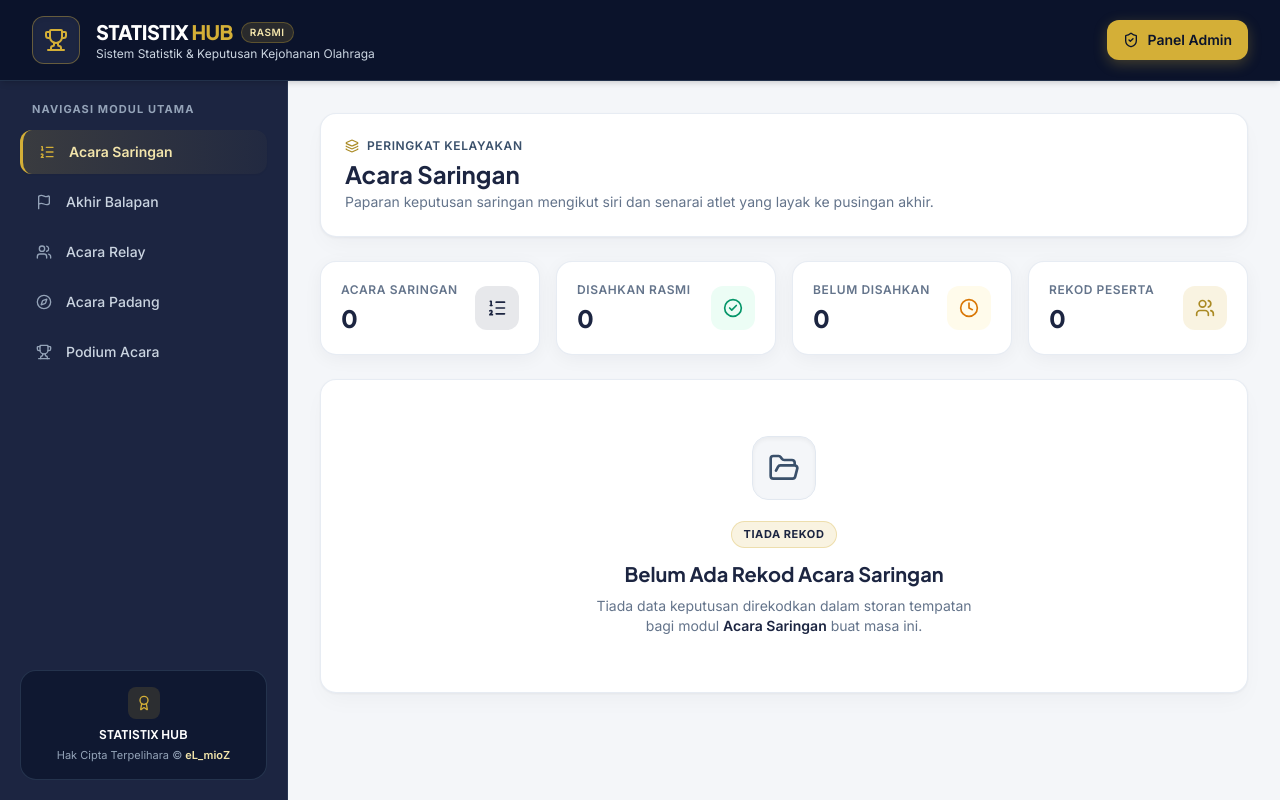
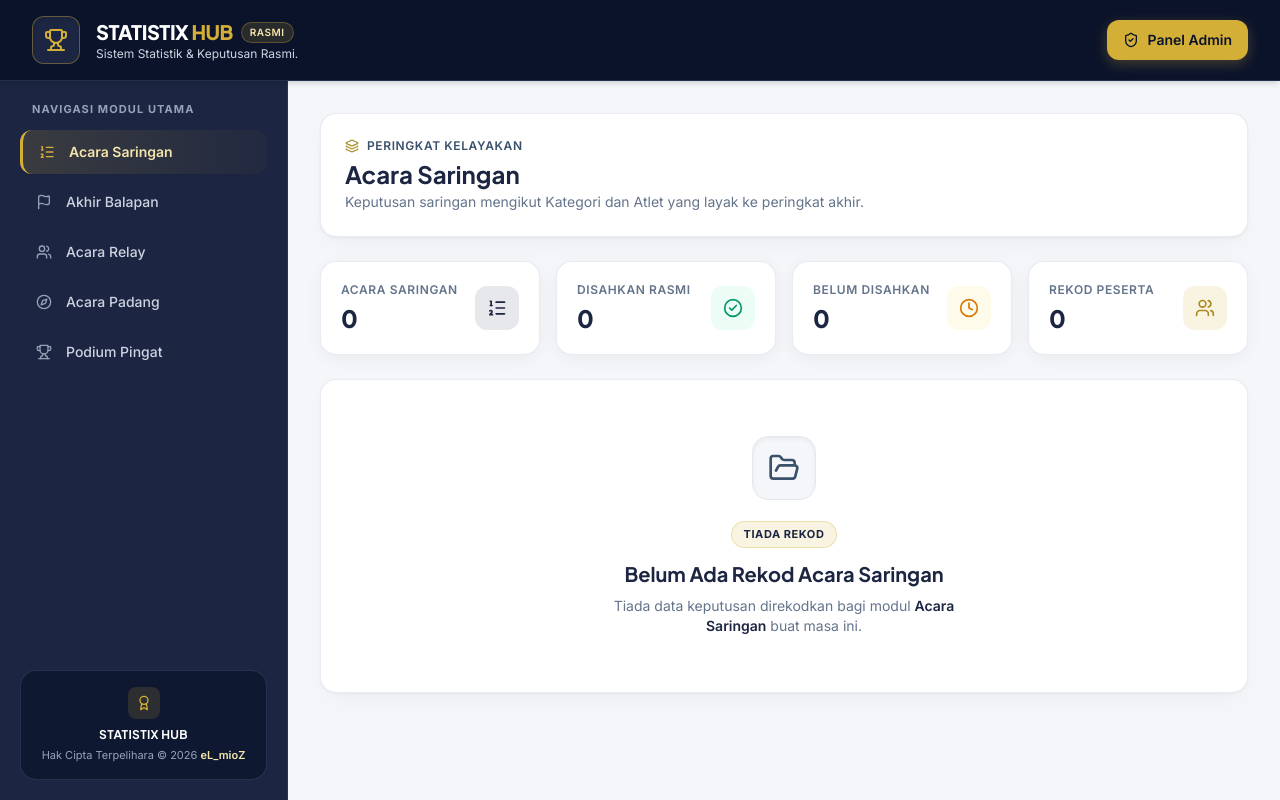
Before and after one commit to eLmioZ/STATISTIXHUB, a plain HTML site: page index.html in a window 1280 px wide. Drawn offline with nearby package versions, Linux system fonts and the light colour scheme.

Commit message:
Update titles and subtitles for consistency

```diff
--- a/index.html
+++ b/index.html
@@ -3,7 +3,7 @@
 <head>
     <meta charset="UTF-8">
     <meta name="viewport" content="width=device-width, initial-scale=1.0, maximum-scale=5.0">
-    <title>STATISTIX HUB — Sistem Statistik & Keputusan Kejohanan Olahraga</title>
+    <title>STATISTIX HUB — Sistem Statistik & Keputusan Rasmi</title>
 
     <!-- Google Fonts: Plus Jakarta Sans & Inter -->
     <link rel="preconnect" href="https://fonts.googleapis.com">
@@ -123,7 +123,7 @@
                             </span>
                         </div>
                         <p id="tournament-subtitle" class="text-[11px] sm:text-xs text-slate-300 truncate">
-                            Sistem Statistik &amp; Keputusan Kejohanan Olahraga
+                            Sistem Statistik &amp; Keputusan Rasmi.
                         </p>
                     </div>
                 </div>
@@ -168,7 +168,7 @@
                         STATISTIX HUB
                     </p>
                     <p class="text-[11px] text-slate-400 mt-1">
-                        Hak Cipta Terpelihara &copy; <span class="text-gold-light font-semibold">eL_mioZ</span>
+                        Hak Cipta Terpelihara &copy; 2026 <span class="text-gold-light font-semibold">eL_mioZ</span>
                     </p>
                 </div>
             </div>
@@ -261,7 +261,7 @@
                 STATISTIX HUB
             </p>
             <p class="text-[11px] sm:text-xs text-slate-300 mt-1">
-                Hak Cipta Terpelihara &copy; <span class="text-[#D4AF37] font-semibold">eL_mioZ</span>
+                Hak Cipta Terpelihara &copy; 2026 <span class="text-[#D4AF37] font-semibold">eL_mioZ</span>
             </p>
         </div>
     </footer>
@@ -302,7 +302,7 @@
                 shortLabel: 'Saringan',
                 icon: 'list-ordered',
                 category: 'Peringkat Kelayakan',
-                subtitle: 'Paparan keputusan saringan mengikut siri dan senarai atlet yang layak ke pusingan akhir.'
+                subtitle: 'Keputusan saringan mengikut Kategori dan Atlet yang layak ke peringkat akhir.'
             },
             {
                 id: 'akhir-balapan',
@@ -310,7 +310,7 @@
                 shortLabel: 'Akhir',
                 icon: 'flag',
                 category: 'Acara Balapan',
-                subtitle: 'Keputusan rasmi perlumbaan akhir balapan beserta catatan masa dan kedudukan pingat.'
+                subtitle: 'Keputusan rasmi acara akhir balapan beserta catatan masa dan kedudukan pingat.'
             },
             {
                 id: 'relay',
@@ -318,7 +318,7 @@
                 shortLabel: 'Relay',
                 icon: 'users',
                 category: 'Acara Berpasukan',
-                subtitle: 'Keputusan rasmi acara lari berganti-ganti (4x100m & 4x400m) mengikut pasukan.'
+                subtitle: 'Keputusan rasmi acara lari berganti-ganti (Relay) mengikut pasukan.'
             },
             {
                 id: 'padang',
@@ -326,15 +326,15 @@
                 shortLabel: 'Padang',
                 icon: 'compass',
                 category: 'Lompatan & Lontaran',
-                subtitle: 'Rekod jarak dan ketinggian terbaik bagi setiap percubaan atlet acara padang.'
+                subtitle: 'Rekod jarak dan ketinggian terbaik bagi setiap Atlet acara padang.'
             },
             {
                 id: 'podium',
-                label: 'Podium Acara',
+                label: 'Podium Pingat',
                 shortLabel: 'Podium',
                 icon: 'trophy',
                 category: 'Ringkasan Pingat',
-                subtitle: 'Senarai pemenang pingat Emas, Perak dan Gangsa bagi setiap acara yang telah selesai.'
+                subtitle: 'Kedudukan pingat Emas, Perak dan Gangsa bagi setiap acara yang telah selesai.'
             }
         ];
 
@@ -692,7 +692,7 @@
                             Belum Ada Rekod ${moduleTitle}
                         </h3>
                         <p class="text-xs sm:text-sm text-ink-muted mt-2 leading-relaxed">
-                            Tiada data keputusan direkodkan dalam storan tempatan bagi modul <span class="font-semibold text-navy-primary">${moduleTitle}</span> buat masa ini.
+                            Tiada data keputusan direkodkan bagi modul <span class="font-semibold text-navy-primary">${moduleTitle}</span> buat masa ini.
                         </p>
                     </div>
                 `;
@@ -2169,7 +2169,7 @@
         };
 
         /**
-         * 4E. MODUL PODIUM ACARA & PENGIRAAN PINGAT (PodiumModule)
+         * 4E. MODUL PODIUM PINGAT & PENGIRAAN PINGAT (PodiumModule)
          * Membaca HANYA acara berstatus DISAHKAN_RASMI daripada Akhir Balapan, Relay & Padang.
          */
         const PodiumModule = {
@@ -2351,7 +2351,7 @@
                                 Belum Ada Keputusan Rasmi Disahkan
                             </h3>
                             <p class="text-xs sm:text-sm text-ink-muted mt-2 leading-relaxed">
-                                Paparan Podium Acara dan pungutan pingat sekolah hanya akan mengira acara daripada <span class="font-semibold text-navy-primary">Akhir Balapan, Acara Relay dan Acara Padang</span> yang telah berstatus <span class="font-semibold text-emerald-700">DISAHKAN RASMI</span>.
+                                Podium Pingat akan mengira secara AUTOMATIK daripada <span class="font-semibold text-navy-primary">Akhir Balapan, Acara Relay dan Acara Padang</span> yang telah berstatus <span class="font-semibold text-emerald-700">DISAHKAN RASMI</span>.
                             </p>
                         </div>
                     `;
```
